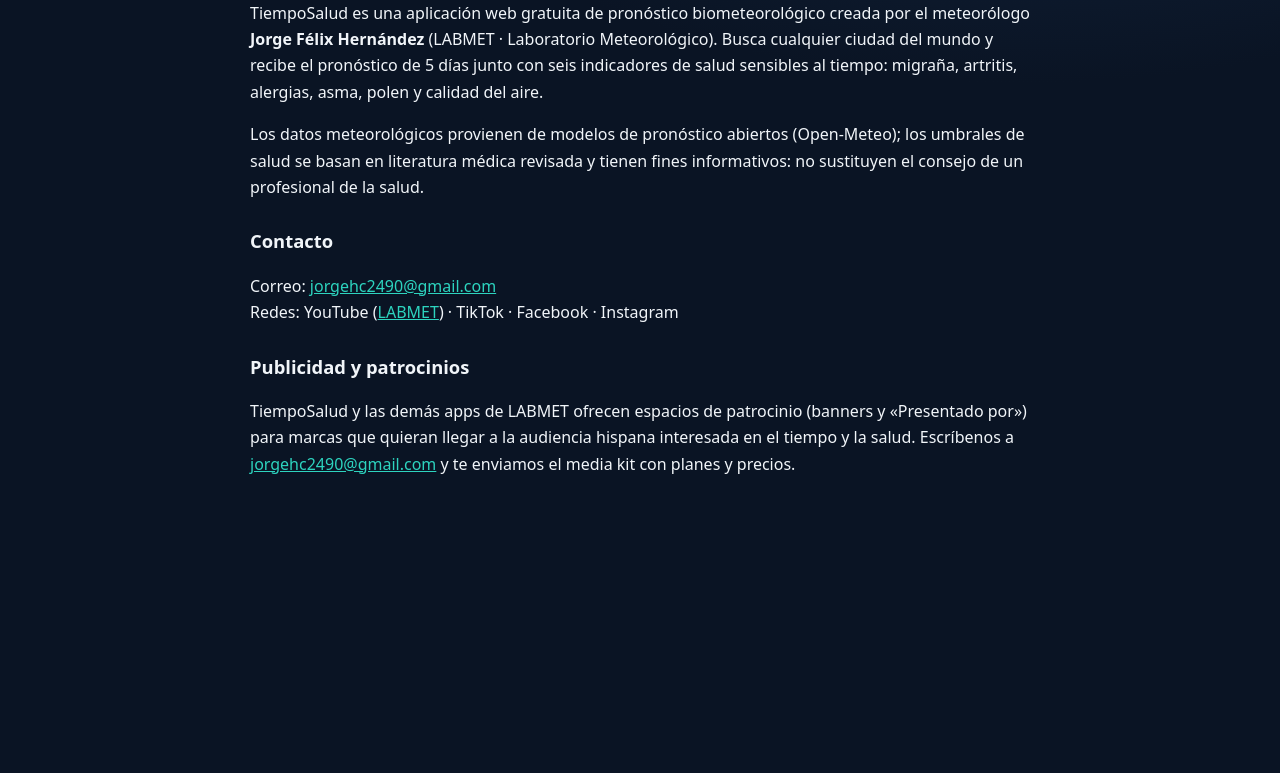
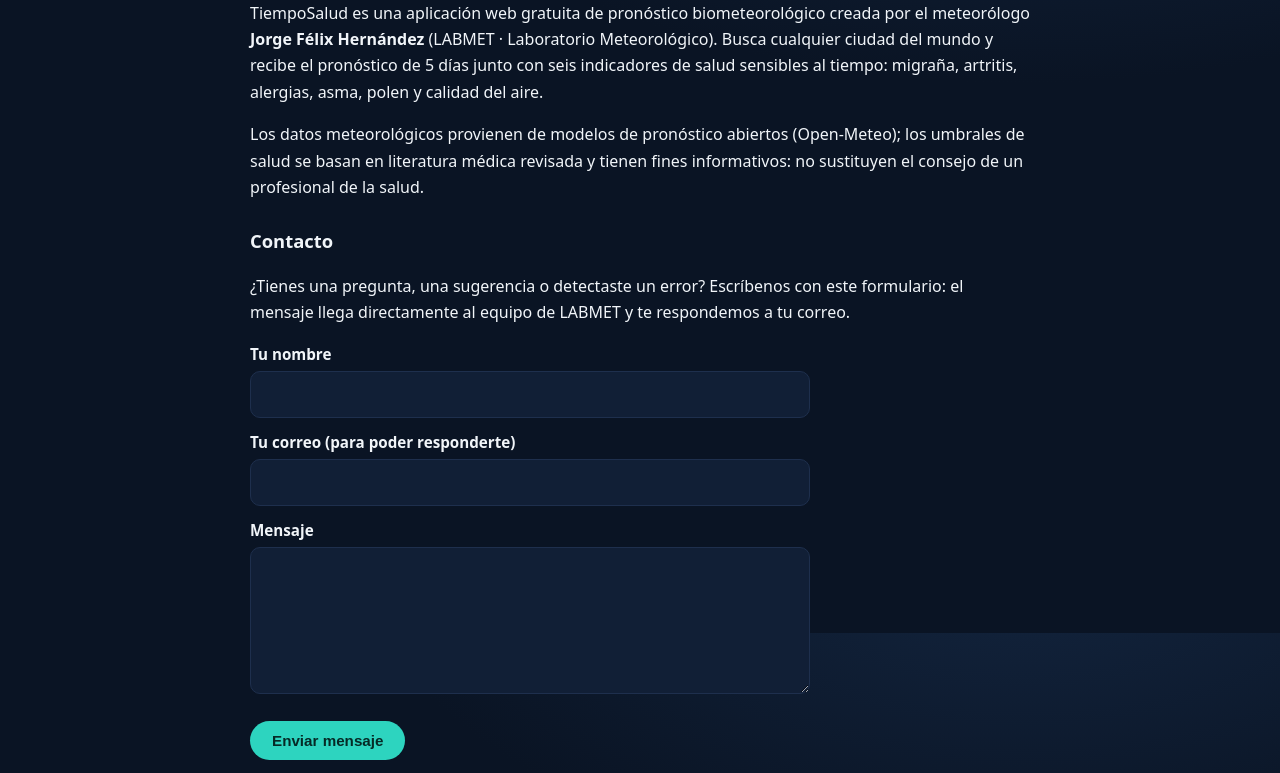
Before and after one commit to jorgehc2490-web/tiemposalud, a website: page public/contacto.html in a window 1280 px wide. Shown: the part 167-940 px from the top of the page. Before the commit the page ends 800 px from the top, so only its background shows below. Drawn offline with Linux system fonts and the light colour scheme.

Commit message:
Actualizar ads.js, contacto.html y privacidad.html

```diff
--- a/public/ads.js
+++ b/public/ads.js
@@ -6,7 +6,7 @@
 //   de AdSense (window.TS_ADS.client en index.html); al configurarlo, pasa a anuncios de Google.
 (function () {
   var PROMOS = [
-  { nom: "SU MARCA AQUÍ", txt: "Espacio publicitario disponible · jorgehc2490@gmail.com · WhatsApp +1 (305) 796-3462", url: "", ico: "★", col: "#b8860b" },
+  { nom: "SU MARCA AQUÍ", txt: "Espacio publicitario disponible · Escríbenos: labmet22@gmail.com", url: "", ico: "★", col: "#b8860b" },
   { nom: "LABMET · YouTube", txt: "@labmet · 94,9 mil suscriptores — huracanes y pronóstico del tiempo", url: "https://www.youtube.com/@labmet", ico: "▶", col: "#c4302b" },
   { nom: "Meteorólogo Jorge F Hernández · TikTok", txt: "@jorgefelixmeteorologo · 233,7 mil seguidores", url: "https://www.tiktok.com/@jorgefelixmeteorologo", ico: "♪", col: "#111111" },
   { nom: "Jorge Felix Hernández · Instagram", txt: "@jorgefelix_met · 126 mil seguidores", url: "https://www.instagram.com/jorgefelix_met", ico: "◎", col: "#c13584" },
--- a/public/contacto.html
+++ b/public/contacto.html
@@ -6,6 +6,16 @@
 <title>Acerca de / Contacto · TiempoSalud</title>
 <meta name="description" content="Acerca de TiempoSalud y contacto: pronóstico biometeorológico por el meteorólogo Jorge Félix Hernández (LABMET).">
 <link rel="stylesheet" href="styles.css">
+<style>
+  .contactForm{max-width:560px;margin:14px 0 6px}
+  .contactForm label{display:block;margin:12px 0 4px;font-weight:600;font-size:.95rem}
+  .contactForm input[type="text"],.contactForm input[type="email"],.contactForm textarea{
+    width:100%;box-sizing:border-box;margin-top:4px;padding:10px 12px;border-radius:10px;
+    border:1px solid var(--card-border);background:var(--card);color:var(--text);
+    font:inherit;font-weight:400}
+  .contactForm button{margin-top:16px;background:var(--teal);color:#062a26;border:0;
+    border-radius:999px;padding:11px 22px;font-weight:700;font-size:.95rem;cursor:pointer}
+</style>
 </head>
 <body>
 <main class="legal-page">
@@ -15,11 +25,25 @@
   <p>Los datos meteorológicos provienen de modelos de pronóstico abiertos (Open-Meteo); los umbrales de salud se basan en literatura médica revisada y tienen fines informativos: no sustituyen el consejo de un profesional de la salud.</p>
 
   <h2>Contacto</h2>
-  <p>Correo: <a href="mailto:jorgehc2490@gmail.com">jorgehc2490@gmail.com</a><br>
-  Redes: YouTube (<a href="https://www.youtube.com/@labmet" target="_blank" rel="noopener">LABMET</a>) · TikTok · Facebook · Instagram</p>
+  <p>¿Tienes una pregunta, una sugerencia o detectaste un error? Escríbenos con este formulario: el mensaje llega directamente al equipo de LABMET y te respondemos a tu correo.</p>
+  <form class="contactForm" action="https://formsubmit.co/labmet22@gmail.com" method="POST">
+    <input type="hidden" name="_subject" value="Mensaje desde TiempoSalud (página de contacto)">
+    <input type="hidden" name="_template" value="table">
+    <label>Tu nombre
+      <input type="text" name="nombre" required>
+    </label>
+    <label>Tu correo (para poder responderte)
+      <input type="email" name="correo" required>
+    </label>
+    <label>Mensaje
+      <textarea name="mensaje" rows="5" required></textarea>
+    </label>
+    <button type="submit">Enviar mensaje</button>
+  </form>
+  <p>Redes: YouTube (<a href="https://www.youtube.com/@labmet" target="_blank" rel="noopener">LABMET</a>) · TikTok · Facebook · Instagram</p>
 
   <h2>Publicidad y patrocinios</h2>
-  <p>TiempoSalud y las demás apps de LABMET ofrecen espacios de patrocinio (banners y «Presentado por») para marcas que quieran llegar a la audiencia hispana interesada en el tiempo y la salud. Escríbenos a <a href="mailto:jorgehc2490@gmail.com">jorgehc2490@gmail.com</a> y te enviamos el media kit con planes y precios.</p>
+  <p>TiempoSalud y las demás apps de LABMET ofrecen espacios de patrocinio (banners y «Presentado por») para marcas que quieran llegar a la audiencia hispana interesada en el tiempo y la salud. Usa el formulario de arriba y te enviamos el media kit con planes y precios.</p>
 </main>
 </body>
 </html>
```
Also changed, not shown: public/privacidad.html (+2 -2 lines).
